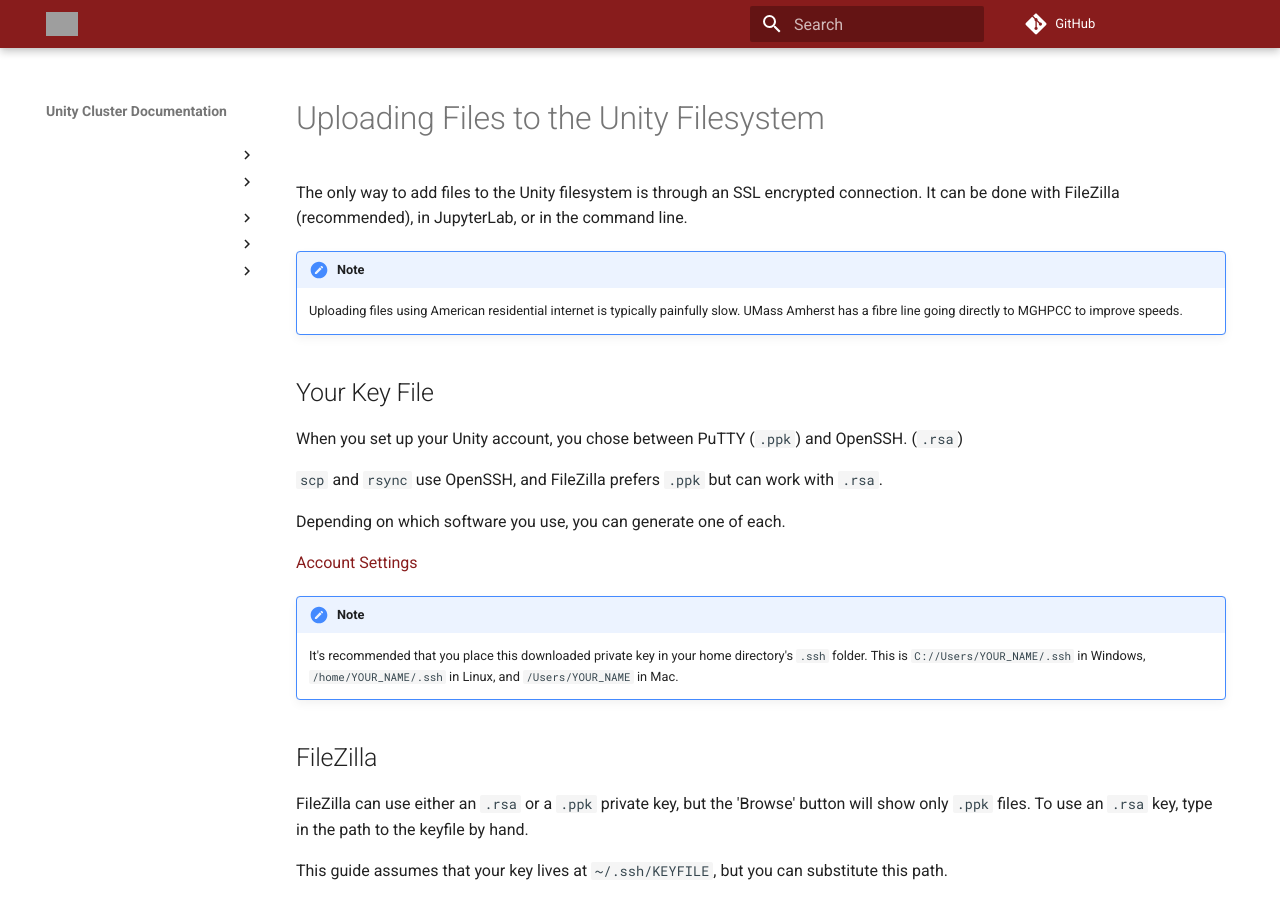
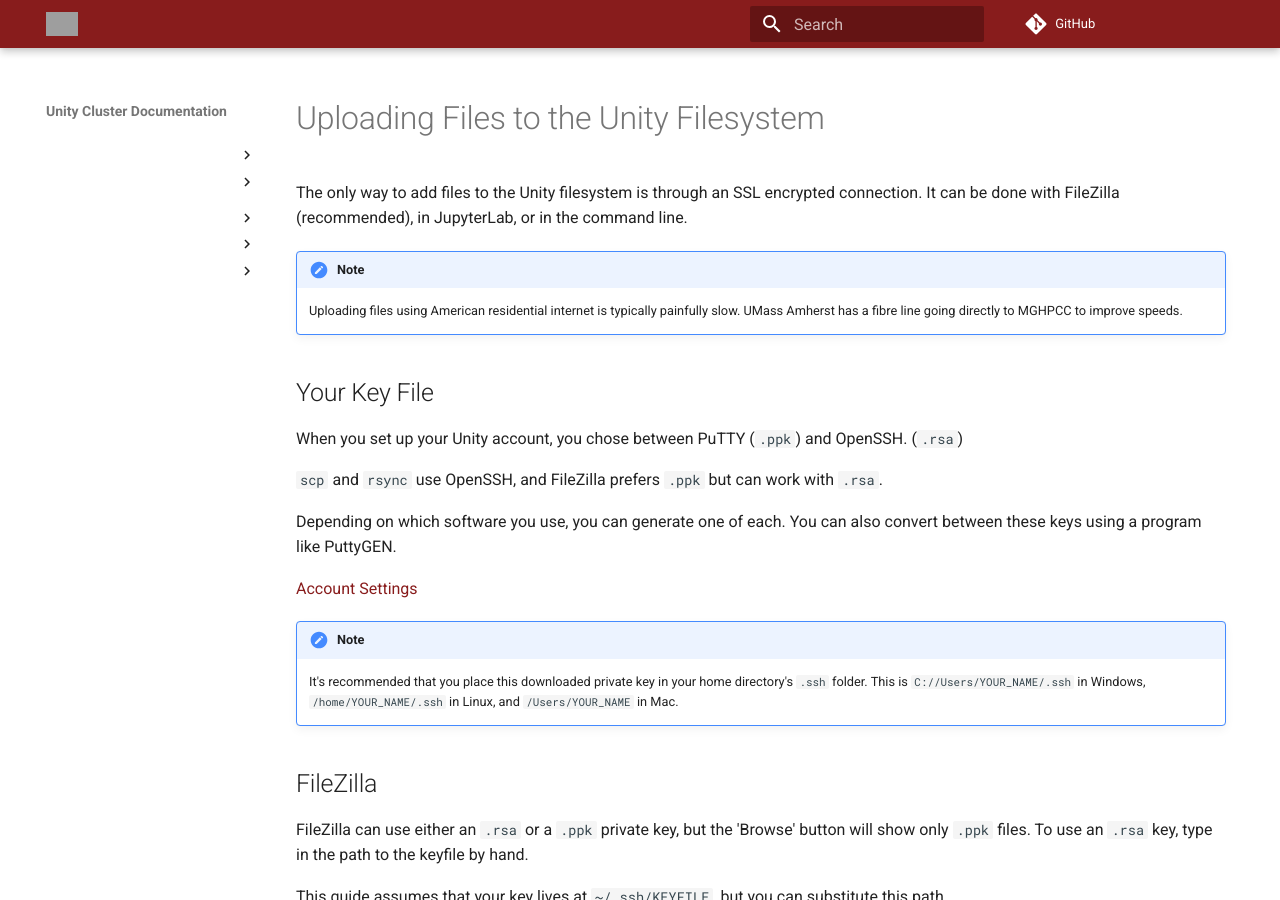
Before and after one commit to UMass-RC/unity-docs, an MkDocs documentation site: the page built from docs/uploading-files/index.md, in a window 1280 px wide and 900 px high. Built offline with MkDocs 1.6.1 and Material for MkDocs 9.7.7, drawn with Linux system fonts in a browser that asks for light colours; comment, search, counter and statistics services are not loaded; grey boxes are pictures that could not be loaded.

Commit message:
Update docs/uploading-files/index.md
Co-authored-by: Hakan Saplakoglu <hakansaplakog@gmail.com>

```diff
--- a/docs/uploading-files/index.md
+++ b/docs/uploading-files/index.md
@@ -10,7 +10,7 @@
 
 `scp` and `rsync` use OpenSSH, and FileZilla prefers `.ppk` but can work with `.rsa`.
 
-Depending on which software you use, you can generate one of each.
+Depending on which software you use, you can generate one of each. You can also convert between these keys using a program like PuttyGEN.
 
 [Account Settings](https://unity.rc.umass.edu/panel/account.php)
 
```
